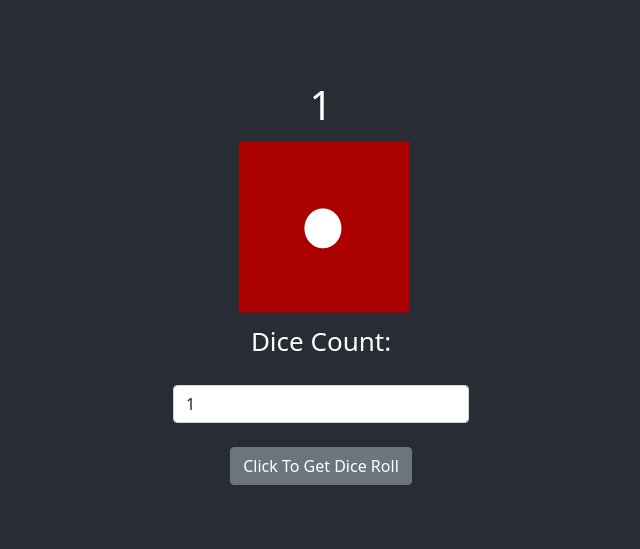
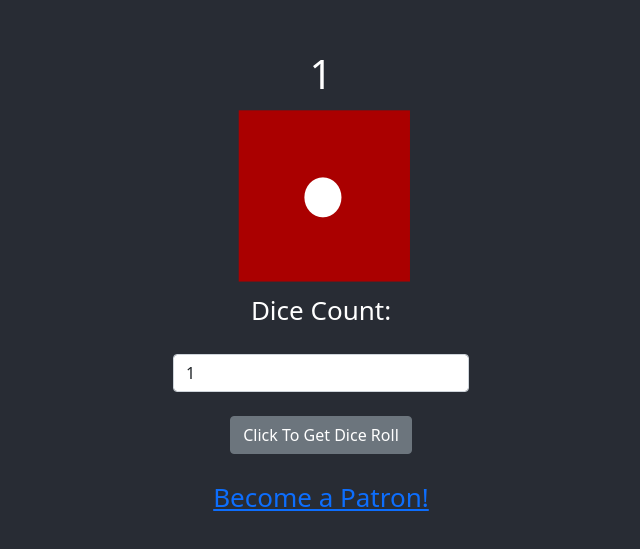
Before and after one commit to jobrien874/DiceGame, a React (Create React App) app: page / in a window 1280 px wide. Shown: the part 117-666 px from the top of the page, without its empty margins (319-959 px from the left). Built offline with nearby package versions, Linux system fonts and the light colour scheme.

Commit message:
Add Patron Button

```diff
--- a/public/index.html
+++ b/public/index.html
@@ -9,6 +9,7 @@
       name="description"
       content="Dice Application for Board Games during Covid"
     />
+    <script async src="https://c6.patreon.com/becomePatronButton.bundle.js"></script>
     <link rel="apple-touch-icon" href="%PUBLIC_URL%/logo192.png" />
     <!--
       manifest.json provides metadata used when your web app is installed on a
@@ -39,5 +40,6 @@
       To begin the development, run `npm start` or `yarn start`.
       To create a production bundle, use `npm run build` or `yarn build`.
     -->
+
   </body>
 </html>
--- a/src/App.js
+++ b/src/App.js
@@ -7,6 +7,9 @@ function App() {
     <div className="App">
       <header className="App-header">
         <Game />
+        <div className="mt-4">
+        <a href="https://www.patreon.com/bePatron?u=23475911" data-patreon-widget-type="become-patron-button">Become a Patron!</a>
+        </div>
       </header>
     </div>
   );
```
Also changed, not shown: 1 other file (tests, documents, lock files or other folders).
